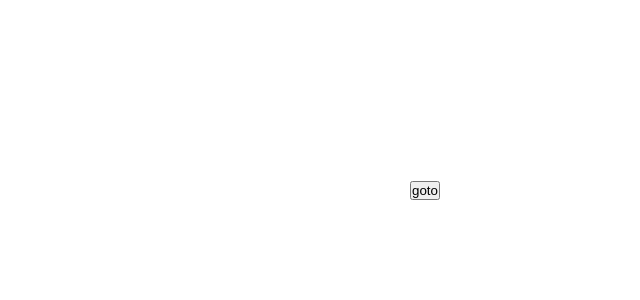
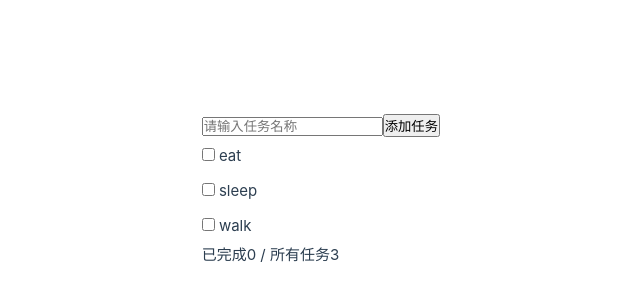
Before and after one commit to xiaobingch/vue3Studay, a Vue app: page /home in a window 1280 px wide. Shown: the part 210-510 px from the top of the page, without its empty margins (200-840 px from the left). Built offline with nearby package versions, Linux system fonts and the light colour scheme.

Commit message:
todolist完整应用前部分基础知识

```diff
--- a/src/components/NavFooter.vue
+++ b/src/components/NavFooter.vue
@@ -1,32 +1,49 @@
 <template>
     <div>
-        <div>Completed{{ isComplete }} / All{{ all }}</div>
+        <div>已完成{{ isComplete }} / 所有任务{{ list.length }}</div>
         <div v-if="isComplete > 0">
-            <button @click="clear">Clear Completed</button>
+            <button @click="clear">清除已完成</button>
         </div>
     </div>
 </template>
+<script>
+import { computed, defineComponent } from 'vue'
+export default defineComponent({
+    name: 'NavFooter',
+    props: {
+        list: {
+            type: Array,
+            required: true
+        }
 
-<script>
-import { defineComponent, ref } from 'vue';
+    },
+    setup(props, ctx) {
+        let isComplete = computed(() => {
+            //过滤已完成的
+            let arr = props.list.filter(item => {
+                return item.complete
+            })
+            return arr.length
+        })
+        let clear = () => {
+            //过滤未完成的
+            let arr = props.list.filter(item => {
+                return item.complete === false
+            })
+            ctx.emit('clear', arr)
+        }
+
+        return {
+            isComplete,
+            clear,
+        }
+
+    }
 
 
-    export default defineComponent({
-        setup(){
-            let isComplete = ref(1)
-            let all = ref(3)
-            let clear = ()=>{
-                console.log(clear);
-            }
-            return {
-                isComplete,
-                all,
-                clear
-            }
+})
 
+</script>   list,
         }
-    })
 
-</script>
-
-<style scoped></style>
+    }
--- a/src/components/NavHeader.vue
+++ b/src/components/NavHeader.vue
@@ -1,25 +1,21 @@
 <template>
     <div>
-        <input
-        placeholder="请输入任务名称"
-        v-model="value"
-        @keydown.enter="enter"
-        />
-        <button>添加任务</button>
+        <input placeholder="请输入任务名称" v-model="value" @keydown.enter="enter" />
+        <button @click="enter">添加任务</button>
     </div>
 </template>
-
-
 <script>
 import { defineComponent, ref } from 'vue';
 
 export default defineComponent({
     name: 'navHeader',
-    setup() {
+    setup(props, ctx) {
         let value = ref('')
         let enter = () => {
-            console.log(123);
+            ctx.emit('add', value.value)
+            value.value = ''
         }
+
         return {
             value,
             enter
--- a/src/components/NavMain.vue
+++ b/src/components/NavMain.vue
@@ -3,7 +3,7 @@
         <div class="item">
             <input type="checkbox" v-model="item.complete">
             {{ item.title }}
-            <button class="del" @click="del(item, index)">Del</button>
+            <button class="del" @click="del(item, index)">删除</button>
         </div>
 
     </div>
@@ -14,28 +14,20 @@
 import { defineComponent, ref } from 'vue';
 
 export default defineComponent({
+    emits: ['del'],
     name: 'navMain',
-    setup() {
-        let list = ref([
-            {
-                title: 'eat',
-                complete: false
-            },
-            {
-                title: 'sleep',
-                complete: false
-            },
-            {
-                title: 'walk',
-                complete: false
-            }
-        ])
+    props: {
+        list: {
+            type: Array,
+            required: true
+        }
+
+    },
+    setup(props, ctx) {
         let del = (item, index) => {
-            console.log(item)
-            console.log(index)
+            ctx.emit('del',index);
         }
         return {
-            list,
             del
         }
 
--- a/src/store/index.js
+++ b/src/store/index.js
@@ -14,7 +14,7 @@ export default createStore ({
             },
             {
                 title: 'walk',
-                complete: true
+                complete: false
             }
         ]
     },
--- a/src/views/HomeView.vue
+++ b/src/views/HomeView.vue
@@ -1,20 +1,8 @@
 <template>
   <div>
-
-    <button @click="goto">goto</button>
-    <div>
-      {{ name }}
-    </div>
-    <!-- <nav-header></nav-header>
-    <nav-main></nav-main>
-    <nav-footer></nav-footer>
-    {{ list }} -->
-    <!-- <div>
-
-      {{ num }} ---{{ num2 }}
-      和是：{{ sum }}
-      <button @click="add">ADD</button>
-    </div>-->
+    <nav-header @add='add'></nav-header>
+    <nav-main :list="list" @del="del"></nav-main>
+    <nav-footer :list="list" @clear = 'clear'></nav-footer>
   </div>
 </template>
 
@@ -23,9 +11,8 @@
 import navFooter from '../components/navFooter.vue';
 import navMain from '../components/navMain.vue';
 import navHeader from '../components/navHeader.vue';
-import { defineComponent, onMounted, ref } from 'vue'
-import { useStore } from 'vuex';
-import { useRoute, useRouter } from 'vue-router';
+import { computed, defineComponent, onMounted, ref } from 'vue'
+import { useStore } from 'vuex'
 
 export default defineComponent({
   name: 'Home',
@@ -36,29 +23,45 @@ export default defineComponent({
 
   },
   setup() {
-    //全局路由对象
-    let router = useRouter()
-    //当前路由对象
-    let route = useRoute()
-    //num 也会转变为string
-    // console.log(typeof(route.query.age));
-    let name = ref('11111')
-    let age = ref('')
-    let obj = ref({})
-    console.log(route.query.name);
-    onMounted(() => {
-      name.value = route.query.name
+    let store = useStore()
+    let list = computed(() => {
+      return store.state.list
+    })
+    let value = ref('')
+    //添加任务
+    let add = (todo) => {
+      value.value = todo
+      let flag = true
+      list.value.map(item => {
+        if (item.title === value.value) {
+          flag = false
+          alert('任务已存在！');
+        }
+      })
+      if (flag) {
+        store.commit('addTodo', {
+          title: value.value,
+          complete: false
+        });
+      }
 
-    })
+    }
+    //删除任务
+    let del = (index) => {
+      store.commit('delTodo',index)
+    }
 
-    let goto = () => {
-      router.push('/about')
+    //清除已完成任务
+    let clear = (val) => {
+       store.commit('clear',val)
     }
 
     return {
-      name,
-      age,
-      goto,
+      add,
+      value,
+      list,
+      del,
+      clear
     }
 
   }
```
